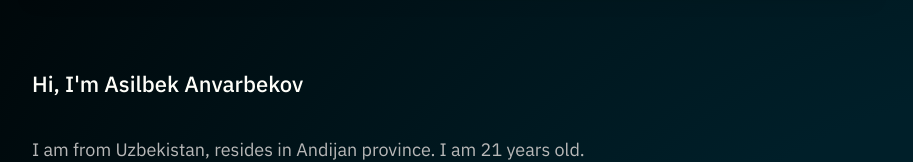
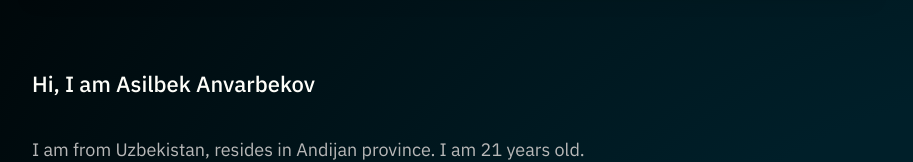
Before and after one commit to AxelReid/portfolio, a Next.js app: page /about in a window 1280 px wide. Shown: the part 121-283 px from the top of the page, without its empty margins (183-1096 px from the left). Built offline with nearby package versions, Linux system fonts and the light colour scheme.

Commit message:
code highlight

```diff
--- a/pages/about.js
+++ b/pages/about.js
@@ -4,7 +4,7 @@ import React from 'react'
 const About = () => {
   return (
     <Component title='About' desc='Some information about myself'>
-      <h3>Hi, I'm Asilbek Anvarbekov</h3>
+      <h3>Hi, I am Asilbek Anvarbekov</h3>
       <br />
       <br />
       <p>
```
